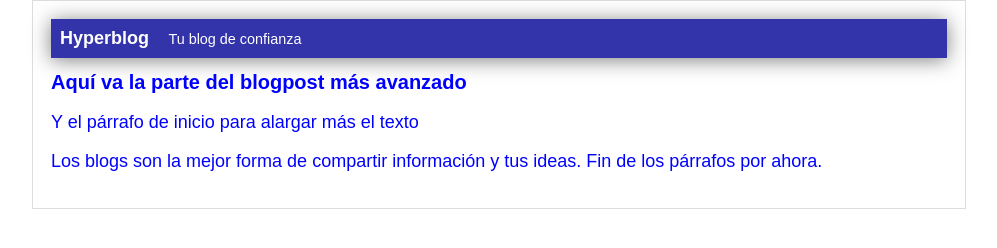
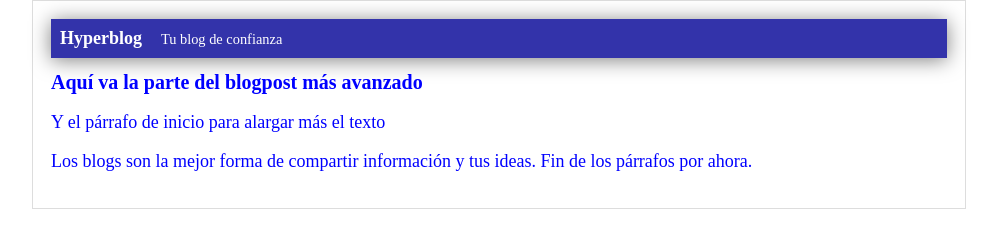
Before and after one commit to fsmith9/hyperloco, a plain HTML site: page index.html in a window 1280 px wide. Shown: the whole page, without its empty margins (141-1138 px from the left). Drawn offline with Linux system fonts and the light colour scheme.

Commit message:
Cambio a Times NR

```diff
--- a/css/estilos.css
+++ b/css/estilos.css
@@ -2,7 +2,7 @@ body
     {
         color: blue;
         text-align: center;
-        font-family: 'Arial';
+        font-family: 'Times New Roman', Times, serif;
         font-size: 18px;
         margin: 0;
         padding: 0;
```
